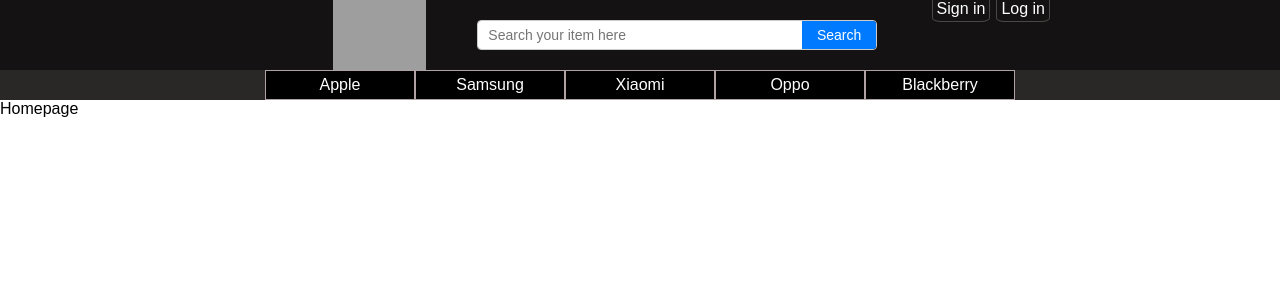
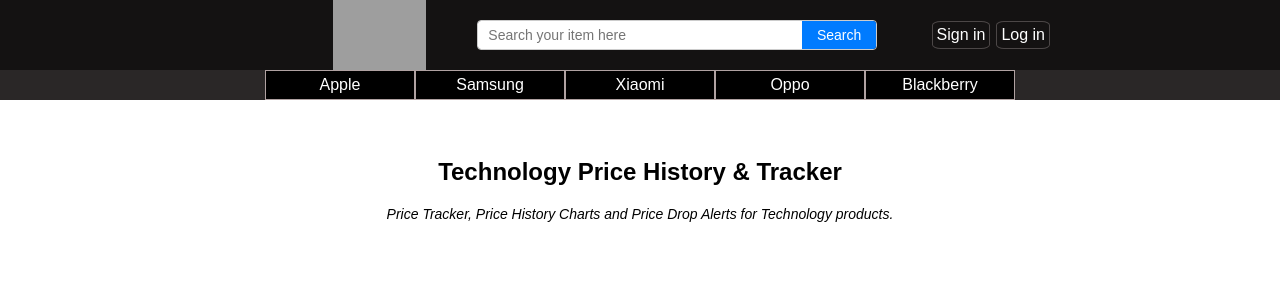
Before and after one commit to ngocbityta/PriceManagement, a React (Vite) app: page / in a window 1280 px wide. Shown: the top 300 px of the page. Built offline with nearby package versions, Linux system fonts and the light colour scheme; grey boxes are pictures that could not be loaded.

Commit message:
Fix bugs

```diff
--- a/src/component/styles.css
+++ b/src/component/styles.css
@@ -83,14 +83,21 @@
 }
 
 .sign-log {
+    display: flex;
+    align-items: center;
     justify-content: center;
 }
 
 .sign-log-button {
     cursor: pointer;
     color: white;
-    margin: 5px 3px;
+    margin: 3px;
     padding: 4px;
     border: rgb(76, 71, 71) 1px solid;
     border-radius: 15%;
 }
+
+.sign-log-button:hover {
+    background-color: white;
+    color: black;
+}
--- a/src/page/main/Homepage.jsx
+++ b/src/page/main/Homepage.jsx
@@ -1,8 +1,11 @@
 import React from 'react'
-
+import "./styles.css"
 const Homepage = () => {
     return (
-        <div>Homepage</div>
+        <div className="home-page">
+            <h2>Technology Price History & Tracker</h2>
+            <p>Price Tracker, Price History Charts and Price Drop Alerts for Technology products.</p>
+        </div >
     )
 }
 
--- /dev/null
+++ b/src/page/main/styles.css
@@ -0,0 +1,13 @@
+.home-page {
+    justify-content: center;
+    display: flex;
+    flex-direction: column;
+    align-items: center;
+    margin-top: 3%;
+}
+
+.home-page p {
+    margin-top: auto;
+    font-size: 14px;
+    font-style: italic;
+}
```
